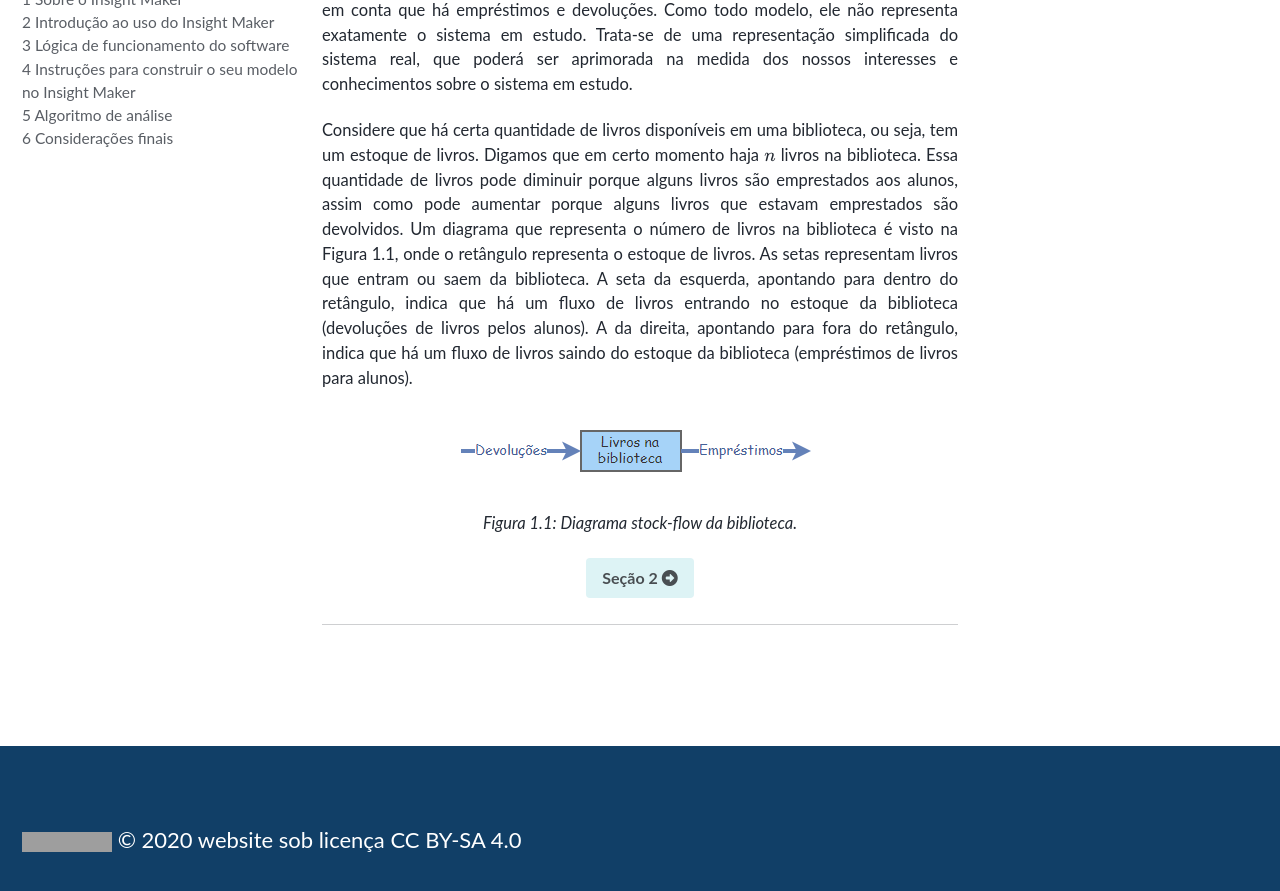
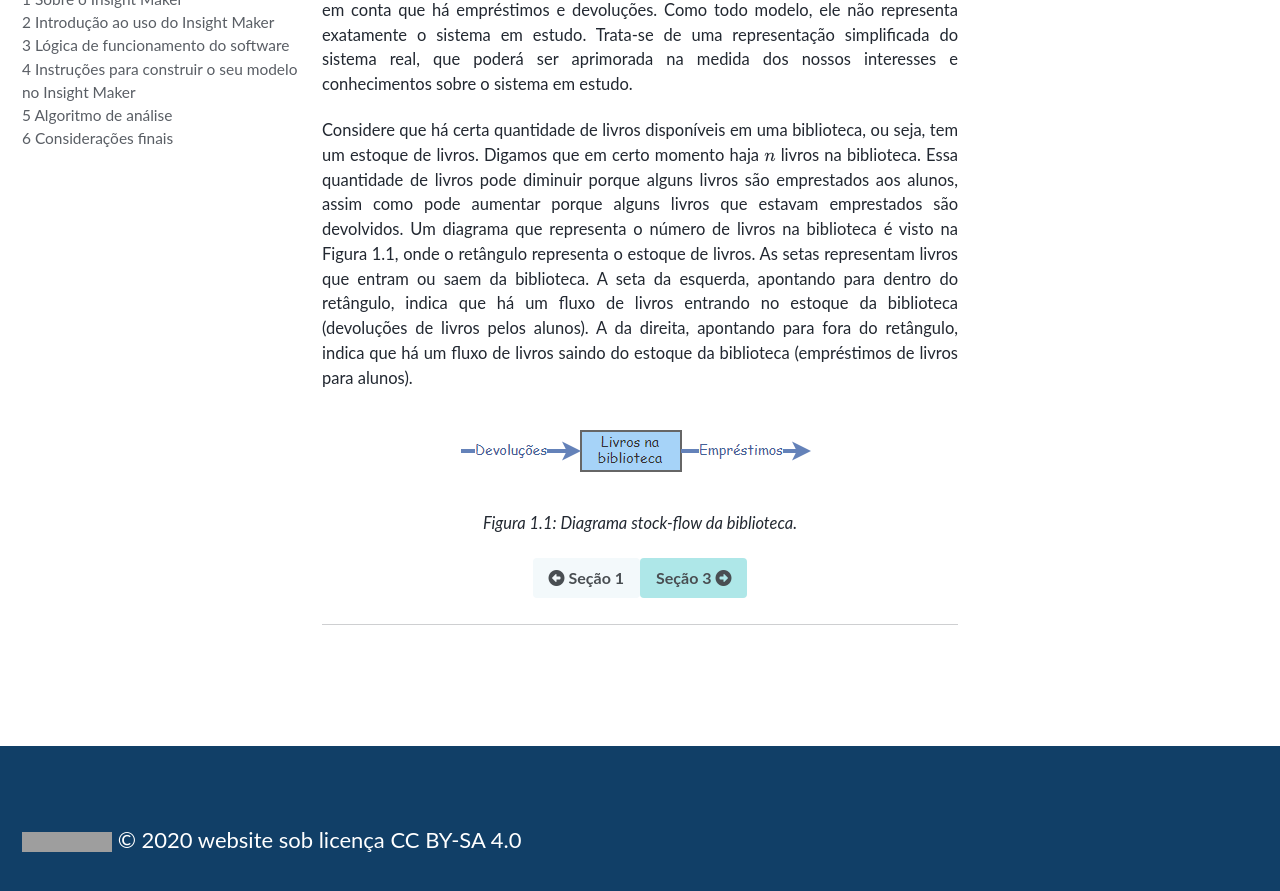
Before and after one commit to milenalauschner/MM, a Jekyll site: the page built from _pages/seção2.md, in a window 1280 px wide and 900 px high, scrolled down 588 px. Shown: the top 891 px of the window. Built offline with Jekyll 4.4.1, drawn with Linux system fonts in a browser that asks for light colours; cached includes are drawn as plain includes; nearby versions of some CDN libraries; some web fonts are replaced; formulas are drawn with MathJax 3; grey boxes are pictures that could not be loaded.

Commit message:
Update seção2.md

```diff
--- a/_pages/seção2.md
+++ b/_pages/seção2.md
@@ -33,7 +33,8 @@
 *Figura 1.1: Diagrama stock-flow da biblioteca.*
  {: .text-center}
 
-[ Seção 2 <i class="fas fa-arrow-alt-circle-right"></i>](https://milenalauschner.github.io/MM/seção2/){:
-.btn .btn--success}
- {: .text-center}
+[<i class="fas fa-arrow-alt-circle-left"></i> Seção 1](https://milenalauschner.github.io/MM/seção1/){:
+.btn .btn--primary}[ Seção 3 <i class="fas fa-arrow-alt-circle-right"></i>](https://milenalauschner.github.io/MM/seção3/){:
+.btn .btn--warning}
+{: .text-center}
 ________________________________________________________________________________________________________________________________________________________________________________________________________________________________________________
```
